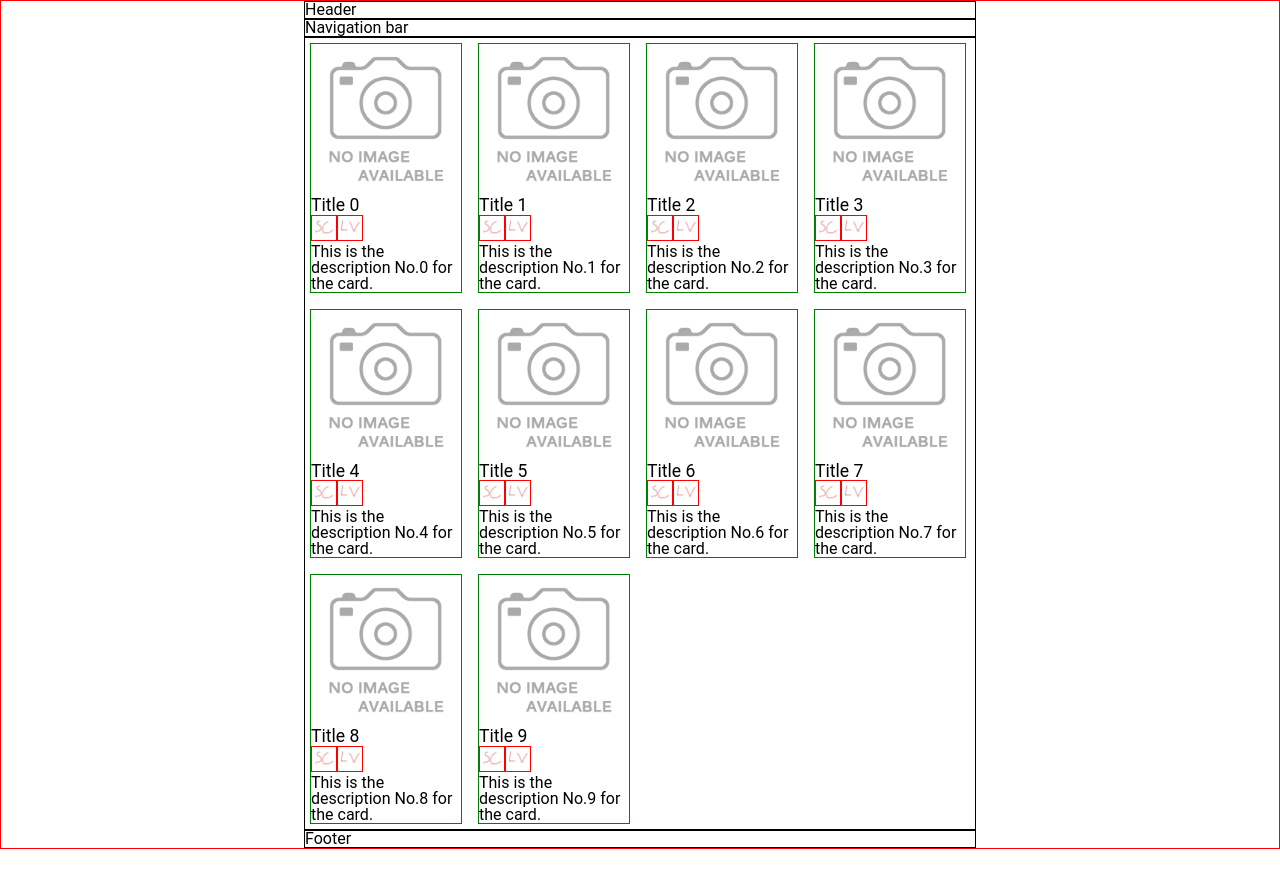
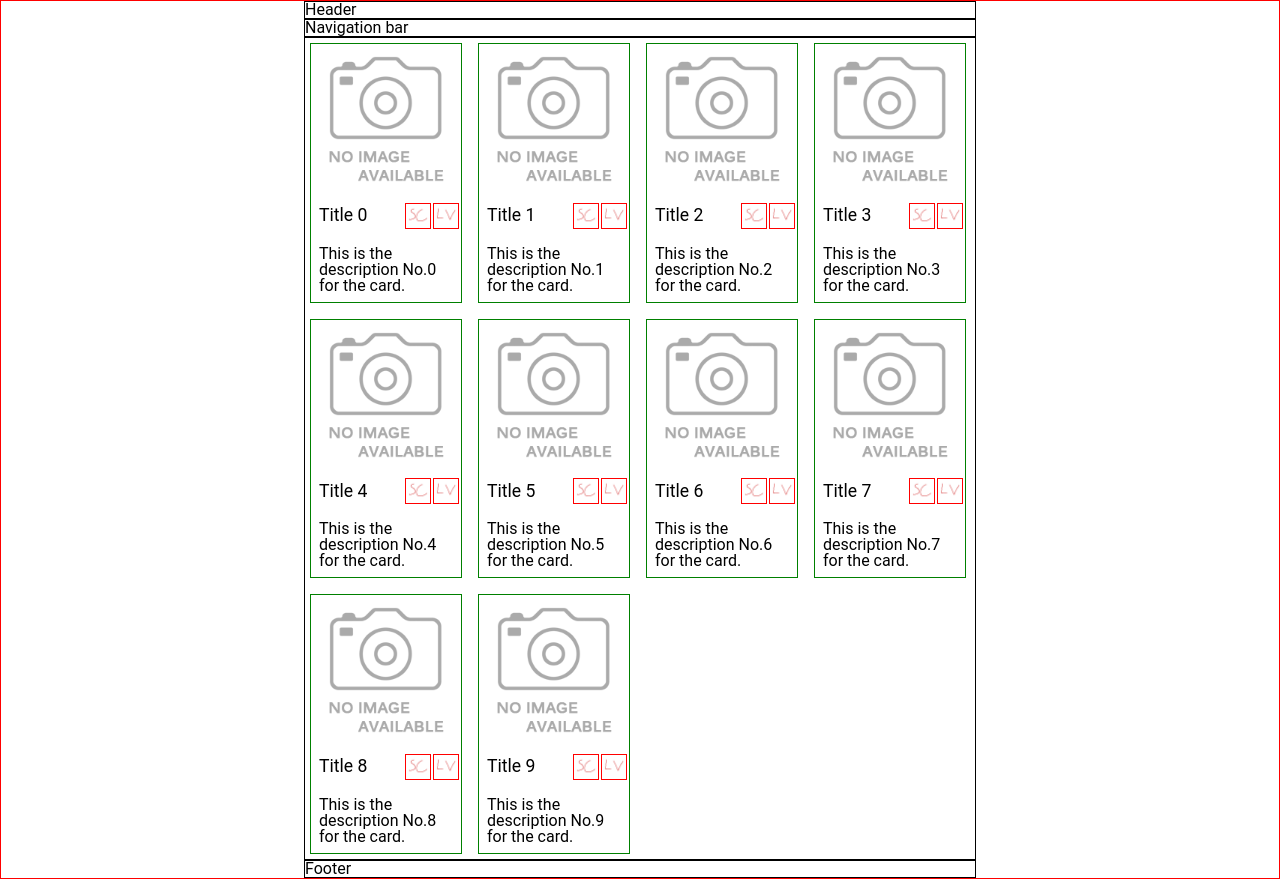
Before and after one commit to ignasc/odinProject-Homepage, a website built with webpack: page src/template.html in a window 1280 px wide. Before the commit the page ends 849 px from the top, so only its background shows below. Built offline with nearby package versions, Linux system fonts and the light colour scheme.

Commit message:
Change card container display to grid.

```diff
--- a/src/index.js
+++ b/src/index.js
@@ -17,6 +17,9 @@ for (let i = 0; i < cards.length; i++) {
     const cardTitle = document.createElement("h1");
     const cardDescription = document.createElement("p");
 
+    const linkContainer = document.createElement("div");
+    linkContainer.classList.add("card-container-icons");
+
     cardImageThumbnail.src = cardData.imgsrc;
     cardImageSourceCode.src = cardData.imgSourceCode;
     cardImageLivePreview.src = cardData.imgLivePreview;
@@ -29,8 +32,9 @@ for (let i = 0; i < cards.length; i++) {
 
     cardElement.appendChild(cardImageThumbnail);
     cardElement.appendChild(cardTitle);
-    cardElement.appendChild(cardImageSourceCode);
-    cardElement.appendChild(cardImageLivePreview);
+    linkContainer.appendChild(cardImageSourceCode);
+    linkContainer.appendChild(cardImageLivePreview);
+    cardElement.appendChild(linkContainer);
     cardElement.appendChild(cardDescription);
 
     mainContent.appendChild(cardElement);
--- a/src/styles.css
+++ b/src/styles.css
@@ -38,6 +38,9 @@ footer {
 .card {
     border: 1px solid green;
     flex-basis: 150px;
+    display: grid;
+    grid-template-columns: 1fr 1fr;
+    gap: 5px;
 }
 
 .card > img {
@@ -45,7 +48,24 @@ footer {
 }
 
 .card-thumbnail {
+    grid-column: 1 / -1;
     width: 100%;
+}
+
+.card > h1 {
+    grid-column: 1 / 2;
+    justify-self: start;
+    align-self: center;
+    padding: 0.5rem;
+}
+
+.card-container-icons {
+    grid-column: -1 / -2;
+    justify-self: end;
+    display: flex;
+    align-items: center;
+    gap: 2px;
+    padding: 2px;
 }
 
 .card-icon {
@@ -53,6 +73,12 @@ footer {
     max-width: 1.5rem;
 }
 
+.card > p {
+    grid-column: 1 / -1;
+    align-self: start;
+    padding: 0.5rem;
+}
+
 h1 {
     font-size: 1.1rem;
 }
```
